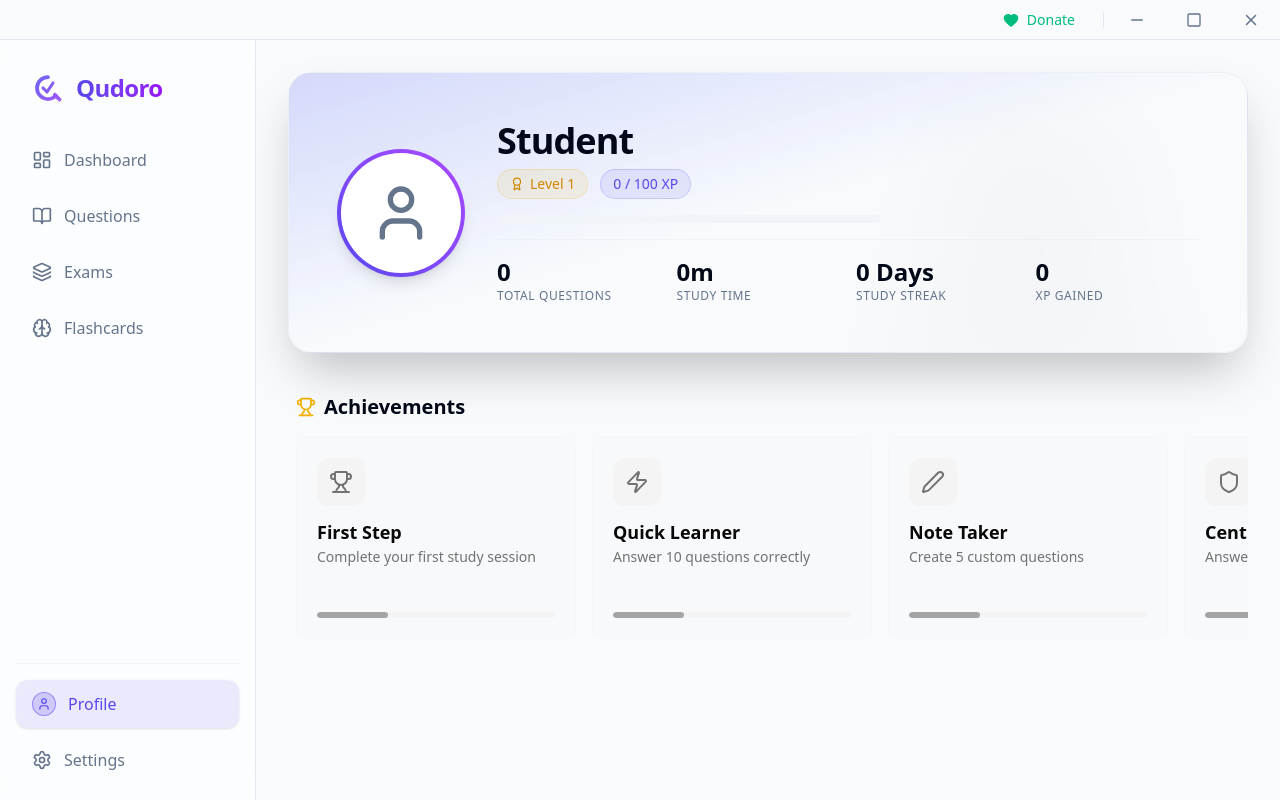
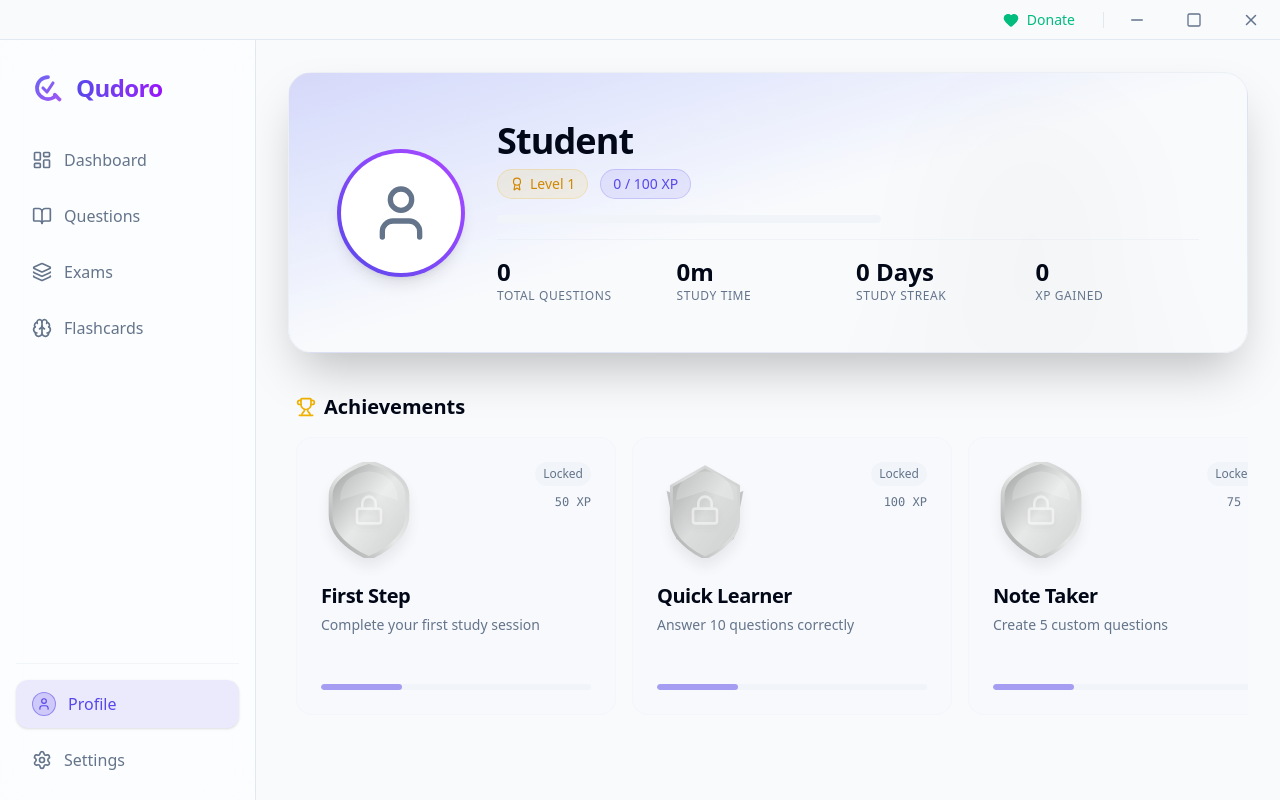
Before and after one commit to Mbstudio101/Qudoro, a React (Vite) app: page /#/profile in a window 1280 px wide. Built offline with nearby package versions, Linux system fonts and the light colour scheme.

Commit message:
Add high-fidelity GameBadge component with SVG shapes and gradients

```diff
--- /dev/null
+++ b/src/components/ui/GameBadge.tsx
@@ -0,0 +1,187 @@
+import React from 'react';
+import { LucideIcon, Lock } from 'lucide-react';
+import { motion } from 'framer-motion';
+
+interface GameBadgeProps {
+  icon: LucideIcon;
+  xpReward: number;
+  unlocked: boolean;
+  size?: 'sm' | 'md' | 'lg' | 'xl';
+  className?: string;
+}
+
+type BadgeTier = 'bronze' | 'silver' | 'gold' | 'diamond' | 'legendary';
+
+const getTier = (xp: number): BadgeTier => {
+  if (xp < 50) return 'bronze';
+  if (xp < 100) return 'silver';
+  if (xp < 300) return 'gold';
+  if (xp < 1000) return 'diamond';
+  return 'legendary';
+};
+
+const TIER_CONFIG = {
+  bronze: {
+    colors: ['#8B4513', '#CD7F32', '#A0522D'],
+    borderColor: '#5D4037',
+    shadow: 'shadow-orange-900/50',
+    shape: 'hexagon',
+  },
+  silver: {
+    colors: ['#757575', '#E0E0E0', '#BDBDBD'],
+    borderColor: '#616161',
+    shadow: 'shadow-gray-500/50',
+    shape: 'shield',
+  },
+  gold: {
+    colors: ['#B8860B', '#FFD700', '#FDB931'],
+    borderColor: '#8B6508',
+    shadow: 'shadow-yellow-600/50',
+    shape: 'star-shield',
+  },
+  diamond: {
+    colors: ['#00CED1', '#E0FFFF', '#00BFFF'],
+    borderColor: '#008B8B',
+    shadow: 'shadow-cyan-500/50',
+    shape: 'circle-ornate',
+  },
+  legendary: {
+    colors: ['#800080', '#FF00FF', '#4B0082'],
+    borderColor: '#4B0082',
+    shadow: 'shadow-purple-600/50',
+    shape: 'crown-star',
+  }
+};
+
+const SIZES = {
+  sm: 'w-12 h-12',
+  md: 'w-16 h-16',
+  lg: 'w-24 h-24',
+  xl: 'w-32 h-32',
+};
+
+const ICON_SIZES = {
+  sm: 20,
+  md: 28,
+  lg: 40,
+  xl: 52,
+};
+
+export const GameBadge = ({ icon: Icon, xpReward, unlocked, size = 'md', className = '' }: GameBadgeProps) => {
+  const tier = getTier(xpReward);
+  const config = TIER_CONFIG[tier];
+
+  // Unique IDs for gradients to prevent conflicts
+  const gradId = `grad-${tier}-${Math.random().toString(36).substr(2, 9)}`;
+  const borderGradId = `border-${tier}-${Math.random().toString(36).substr(2, 9)}`;
+
+  // SVG Paths for different shapes
+  const renderShape = () => {
+    switch (config.shape) {
+      case 'hexagon':
+        return (
+          <path
+            d="M50 0 L93.3 25 V75 L50 100 L6.7 75 V25 Z"
+            fill={`url(#${gradId})`}
+            stroke={`url(#${borderGradId})`}
+            strokeWidth="4"
+          />
+        );
+      case 'shield':
+        return (
+            <path
+              d="M50 0 C50 0 10 10 10 35 V55 C10 85 50 100 50 100 C50 100 90 85 90 55 V35 C90 10 50 0 50 0 Z"
+              fill={`url(#${gradId})`}
+              stroke={`url(#${borderGradId})`}
+              strokeWidth="4"
+            />
+        );
+      case 'star-shield':
+        return (
+          <>
+             {/* Background Wings/Rays */}
+             <path d="M10 30 L50 50 L90 30 L80 80 L50 100 L20 80 Z" fill={config.borderColor} opacity="0.5" />
+             {/* Main Shield */}
+             <path
+               d="M50 5 L85 25 V60 C85 85 50 100 50 100 C50 100 15 85 15 60 V25 L50 5 Z"
+               fill={`url(#${gradId})`}
+               stroke={`url(#${borderGradId})`}
+               strokeWidth="3"
+             />
+          </>
+        );
+      case 'circle-ornate':
+         return (
+             <>
+                <circle cx="50" cy="50" r="45" fill={config.borderColor} opacity="0.3" />
+                <path d="M50 0 L60 10 L85 15 L90 40 L100 50 L90 60 L85 85 L60 90 L50 100 L40 90 L15 85 L10 60 L0 50 L10 40 L15 15 L40 10 Z" fill={`url(#${borderGradId})`} />
+                <circle cx="50" cy="50" r="35" fill={`url(#${gradId})`} stroke="#fff" strokeWidth="2" />
+             </>
+         );
+       case 'crown-star':
+         return (
+            <>
+               <path d="M50 0 L65 35 L100 35 L75 60 L85 100 L50 75 L15 100 L25 60 L0 35 L35 35 Z" fill={config.borderColor} />
+               <circle cx="50" cy="50" r="30" fill={`url(#${gradId})`} stroke="#fff" strokeWidth="2" />
+            </>
+         );
+      default:
+        return <circle cx="50" cy="50" r="45" fill={`url(#${gradId})`} />;
+    }
+  };
+
+  return (
+    <motion.div
+        className={`relative ${SIZES[size]} ${className} flex-shrink-0`}
+        whileHover={unlocked ? { scale: 1.1, rotate: [0, -5, 5, 0] } : {}}
+    >
+      <svg viewBox="0 0 100 100" className={`w-full h-full drop-shadow-xl ${!unlocked ? 'grayscale opacity-70' : ''}`}>
+        <defs>
+          <linearGradient id={gradId} x1="0%" y1="0%" x2="100%" y2="100%">
+            <stop offset="0%" stopColor={config.colors[0]} />
+            <stop offset="50%" stopColor={config.colors[1]} />
+            <stop offset="100%" stopColor={config.colors[2]} />
+          </linearGradient>
+          <linearGradient id={borderGradId} x1="100%" y1="0%" x2="0%" y2="100%">
+            <stop offset="0%" stopColor={config.colors[2]} />
+            <stop offset="50%" stopColor={config.colors[1]} />
+            <stop offset="100%" stopColor={config.colors[0]} />
+          </linearGradient>
+
+          {/* Inner Glow/Shine */}
+          <radialGradient id={`shine-${gradId}`} cx="30%" cy="30%" r="50%">
+             <stop offset="0%" stopColor="white" stopOpacity="0.4" />
+             <stop offset="100%" stopColor="white" stopOpacity="0" />
+          </radialGradient>
+        </defs>
+
+        {renderShape()}
+
+        {/* Shine Overlay */}
+        <path
+            d="M50 10 C50 10 80 10 80 40 C80 40 50 30 50 30 C50 30 20 40 20 40 C20 10 50 10 50 10 Z"
+            fill="white"
+            opacity="0.2"
+        />
+      </svg>
+
+      {/* Icon Container */}
+      <div className="absolute inset-0 flex items-center justify-center text-white drop-shadow-md">
+        {unlocked ? (
+            <Icon size={ICON_SIZES[size]} className="drop-shadow-lg" />
+        ) : (
+            <Lock size={ICON_SIZES[size] * 0.8} className="opacity-50" />
+        )}
+      </div>
+
+      {/* Tier Label (Optional - purely decorative dots) */}
+      {unlocked && (
+        <div className="absolute bottom-1 left-0 right-0 flex justify-center gap-1">
+             {Array.from({ length: ['bronze', 'silver', 'gold', 'diamond', 'legendary'].indexOf(tier) + 1 }).map((_, i) => (
+                 <div key={i} className="w-1 h-1 rounded-full bg-white/70 shadow-sm" />
+             ))}
+        </div>
+      )}
+    </motion.div>
+  );
+};
--- a/src/pages/Profile.tsx
+++ b/src/pages/Profile.tsx
@@ -2,6 +2,7 @@ import React, { useRef, useState, useMemo } from 'react';
 import { useStore, AVAILABLE_ACHIEVEMENTS } from '../store/useStore';
 import { AnimatePresence, motion } from 'framer-motion';
 import { Trophy, Flame, Award, User, Clock, Star, Brain, Layers, BookOpen, HelpCircle, Folder, X, GraduationCap, Palette, Shuffle, AlertTriangle, Zap, Pen, Shield, Moon, Sun, Calendar, Download, Skull, CheckSquare } from 'lucide-react';
+import { GameBadge } from '../components/ui/GameBadge';
 
 // Debug component to help identify image loading issues
 const ImageWithDebug = ({ src, alt, className, ...props }: React.ImgHTMLAttributes<HTMLImageElement>) => {
@@ -632,26 +633,48 @@ const Profile = () => {
                         initial={{ opacity: 0, scale: 0.9 }}
                         animate={{ opacity: 1, scale: 1 }}
                         transition={{ delay: 0.1 * idx }}
-                        className={`min-w-[280px] snap-center rounded-xl border p-5 flex flex-col gap-3 transition-all hover:scale-[1.02] ${
+                        className={`min-w-[320px] snap-center rounded-2xl border p-6 flex flex-col gap-4 transition-all hover:scale-[1.02] relative overflow-hidden group ${
                             achievement.unlocked
-                                ? 'bg-gradient-to-br from-card to-secondary/10 border-border/50 shadow-sm'
-                                : 'bg-muted/20 border-border/20 opacity-60 grayscale'
+                                ? 'bg-card/80 backdrop-blur-sm border-primary/20 shadow-lg'
+                                : 'bg-muted/10 border-border/20 opacity-80'
                         }`}
                     >
-                        <div className="flex justify-between items-start">
-                            <div className={`p-3 rounded-xl inline-flex ${achievement.unlocked ? 'bg-primary/10 text-primary' : 'bg-muted text-muted-foreground'}`}>
-                                <achievement.icon size={24} />
+                        {/* Decorative background glow for unlocked items */}
+                        {achievement.unlocked && (
+                            <div className="absolute -top-10 -right-10 w-32 h-32 bg-primary/10 rounded-full blur-3xl group-hover:bg-primary/20 transition-colors" />
+                        )}
+
+                        <div className="flex justify-between items-start z-10">
+                            <GameBadge
+                                icon={achievement.icon}
+                                xpReward={achievement.xp}
+                                unlocked={achievement.unlocked}
+                                size="lg"
+                            />
+
+                            <div className="flex flex-col items-end gap-1">
+                                {achievement.unlocked ? (
+                                    <span className="flex items-center gap-1 text-xs font-bold text-yellow-500 bg-yellow-500/10 px-2 py-1 rounded-full uppercase tracking-wider">
+                                        <Star size={12} className="fill-yellow-500" /> Unlocked
+                                    </span>
+                                ) : (
+                                    <span className="text-xs font-medium text-muted-foreground bg-secondary px-2 py-1 rounded-full">
+                                        Locked
+                                    </span>
+                                )}
+                                <span className="text-xs font-mono text-muted-foreground mt-1">
+                                    {achievement.xp} XP
+                                </span>
                             </div>
-                            {achievement.unlocked && <Star size={16} className="text-yellow-500 fill-yellow-500" />}
                         </div>
 
-                        <div>
-                            <h4 className="font-semibold text-lg">{achievement.title}</h4>
+                        <div className="z-10 mt-2">
+                            <h4 className="font-bold text-xl tracking-tight mb-1">{achievement.title}</h4>
                             <p className="text-sm text-muted-foreground leading-relaxed">{achievement.description}</p>
                         </div>
 
                         {!achievement.unlocked && (
-                            <div className="mt-auto pt-2">
+                            <div className="mt-auto pt-2 z-10">
                                 <div className="h-1.5 w-full bg-secondary rounded-full overflow-hidden">
                                     <div className="h-full bg-primary/50 w-[30%] rounded-full" />
                                 </div>
```
